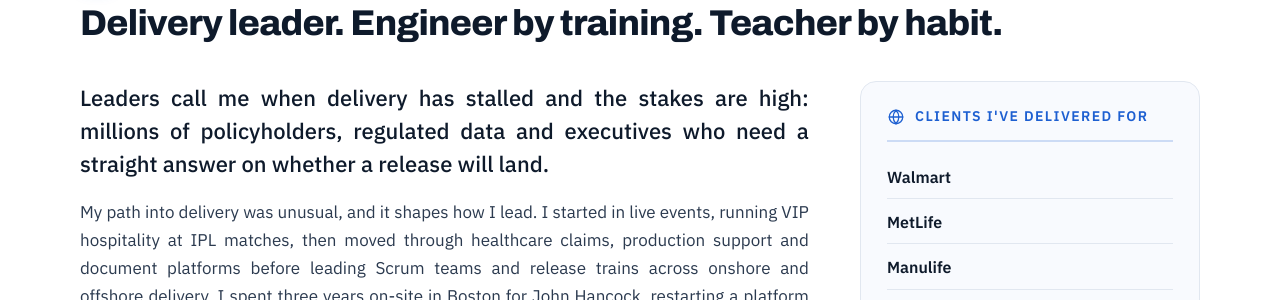
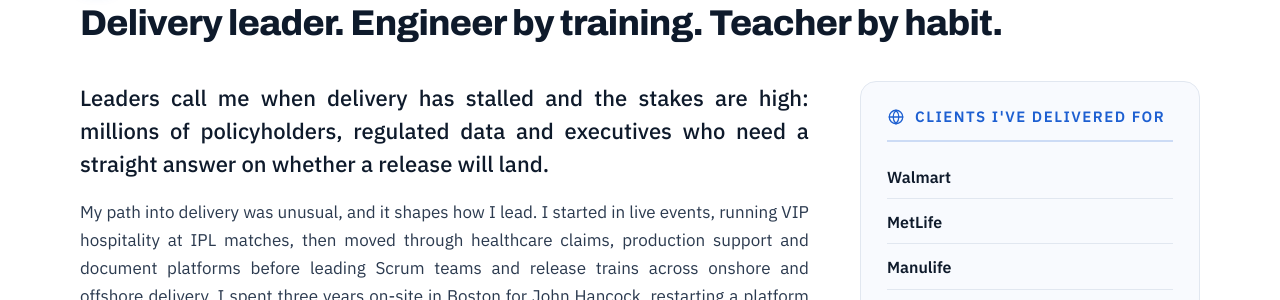
Before and after one commit to Madhan-I/Madhan-I.github.io, a Jekyll site: the page built from index.html, in a window 1280 px wide and 1400 px high, scrolled down 978 px. Shown: the part 150-450 px from the top of the window. Built offline with Jekyll 4.4.1, drawn with Linux system fonts in a browser that asks for light colours.

Commit message:
Match clients heading size to section labels
Co-Authored-By: Claude Opus 5.5 <noreply@anthropic.com>
Claude-Session: https://claude.ai/code/session_01MFRrTt7LBDdX57m85KHNGp

```diff
--- a/assets/css/style.css
+++ b/assets/css/style.css
@@ -468,3 +468,4 @@ nav .wrap { padding-block: 10px; }
 .org.has-client .via { display: block; margin-top: 4px; font-size: 15px; color: var(--muted); }
 .org.has-client .via .emp { color: var(--navy); font-weight: 700; }
 .job-body li::before { background: var(--brand); }
+.clients h3 { font-size: 15px; }
```
